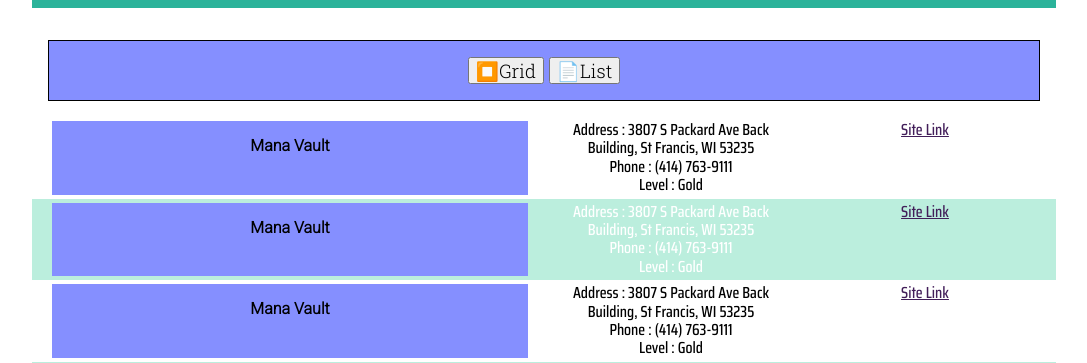
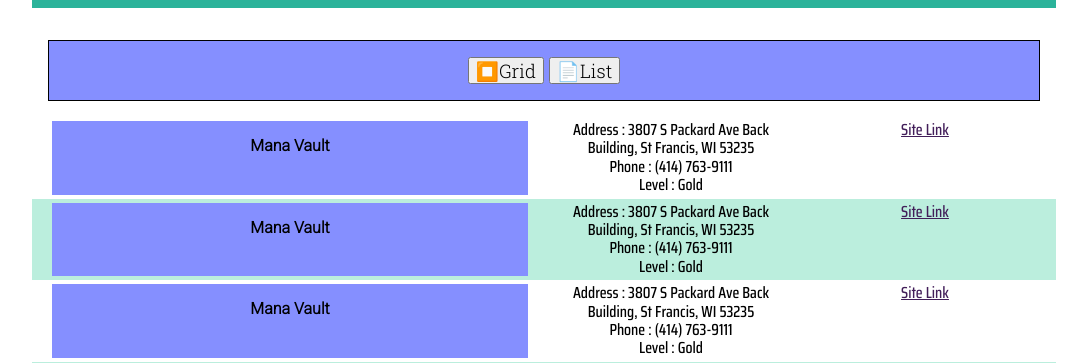
Before and after one commit to GoblinEngineering/wdd230, a plain HTML site: page chamber/directory.html in a window 1280 px wide. Shown: the part 371-734 px from the top of the page, without its empty margins (96-1183 px from the left). Drawn offline with Linux system fonts and the light colour scheme.

Commit message:
color fix

```diff
--- a/chamber/styles/base.css
+++ b/chamber/styles/base.css
@@ -199,7 +199,7 @@
 
 .list section:nth-child(even) {
 	background-color: #bed;
-    color: var(--background_color);
+    color: #000000;
 }
 
 .list section:nth-child(even) h3{
```
